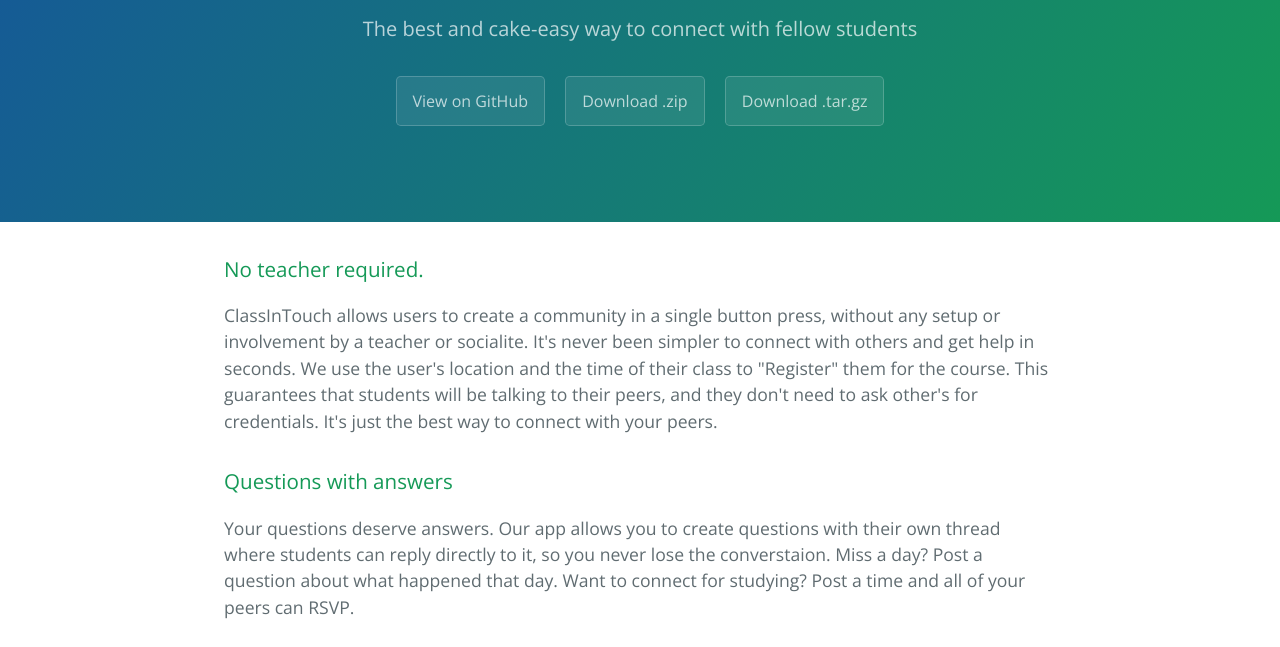
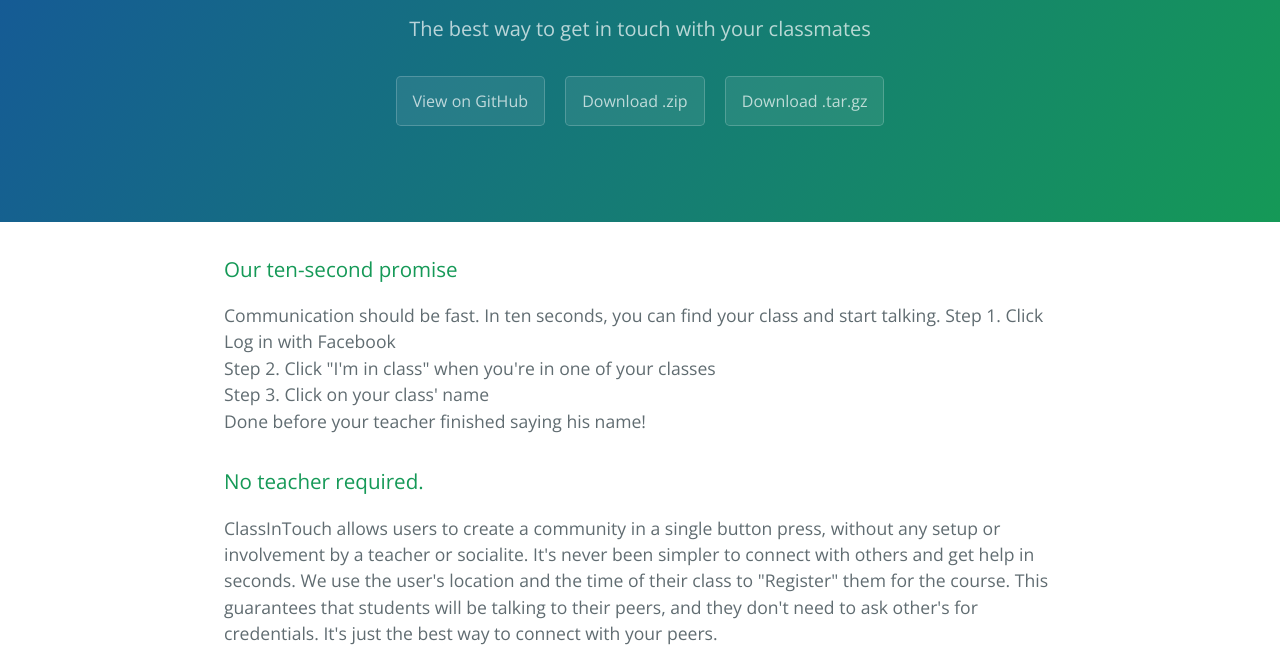
Before and after one commit to NetBUG/classintouch, a plain HTML site: page index.html in a window 1280 px wide. Shown: the part 161-808 px from the top of the page. Drawn offline with nearby package versions, Linux system fonts and the light colour scheme.

Commit message:
Pizzaz. RAZZLE DAZZLE

```diff
--- a/index.html
+++ b/index.html
@@ -12,13 +12,22 @@
   <body>
     <section class="page-header">
       <h1 class="project-name">ClassInTouch</h1>
-      <h2 class="project-tagline">The best and cake-easy way to connect with fellow students</h2>
+      <h2 class="project-tagline">The best way to get in touch with your classmates</h2>
       <a href="https://github.com/NetBUG/classintouch" class="btn">View on GitHub</a>
       <a href="https://github.com/NetBUG/classintouch/zipball/master" class="btn">Download .zip</a>
       <a href="https://github.com/NetBUG/classintouch/tarball/master" class="btn">Download .tar.gz</a>
     </section>
 
     <section class="main-content">
+      <h3>
+        <a id="Promise" class="anchor" href="#Promise" aria-hidden="true"><span class="octicon octicon-link"></span></a>Our ten-second promise</h3>
+      <p>Communication should be fast. In ten seconds, you can find your class and start talking.
+        Step 1. Click Log in with Facebook<br>
+        Step 2. Click "I'm in class" when you're in one of your classes<br>
+        Step 3. Click on your class' name<br>
+        Done before your teacher finished saying his name!<br>
+      </p>
+
       <h3>
 <a id="welcome-to-github-pages" class="anchor" href="#welcome-to-github-pages" aria-hidden="true"><span class="octicon octicon-link"></span></a>No teacher required.</h3>
 
```
